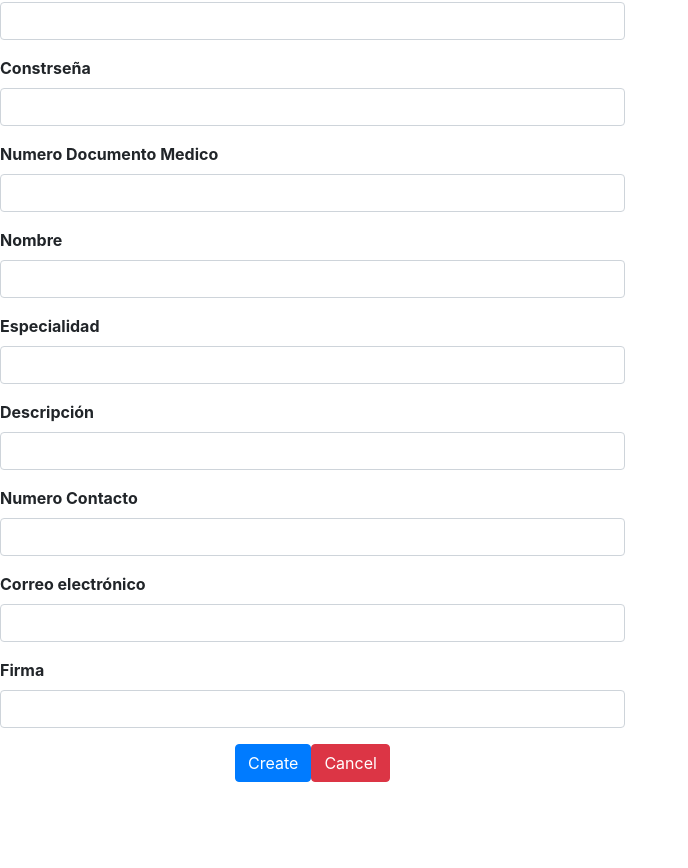
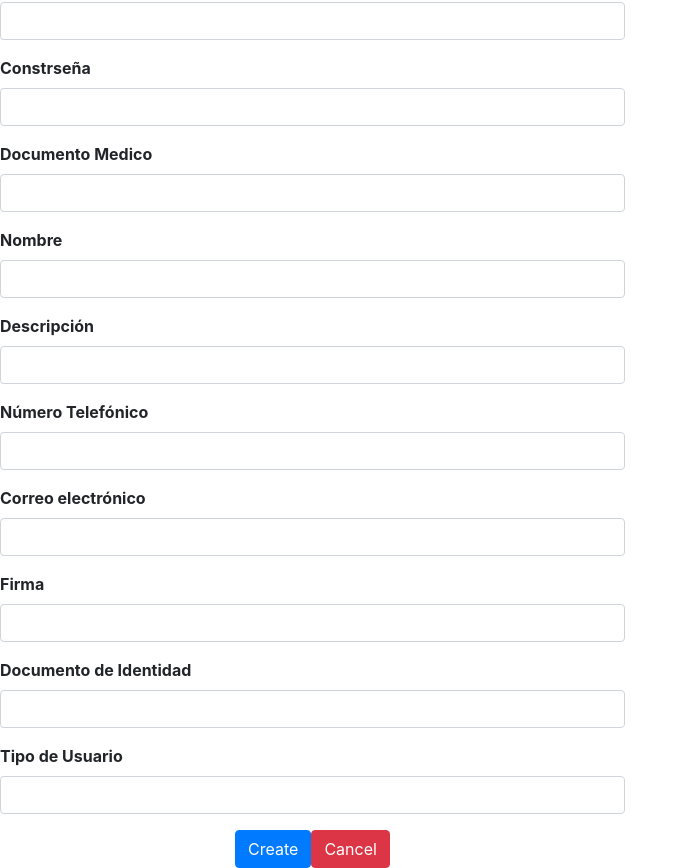
Before and after one commit to Uniandes-ISIS2603-backup/s4-front-MedicinaPrepagada, an Angular app: page /medicos/create in a window 1280 px wide. Shown: the part 161-1029 px from the top of the page, without its empty margins (0-688 px from the left). Before the commit the page ends 943 px from the top, so only its background shows below. Built offline with nearby package versions, Linux system fonts and the light colour scheme.

Commit message:
List, create y detail de médico quedan completamente funcionales

```diff
--- a/src/app/medico/medico-create/medico-create.component.html
+++ b/src/app/medico/medico-create/medico-create.component.html
@@ -16,9 +16,9 @@
             </div>
 
             <div class="form-group">
-                <label for="documentoMedico"><b>Numero Documento Medico</b></label>
-                <input type="number" name="documentoMedico" class="form-control" id="documentoMedico" [(ngModel)]= medico.documentoMedico
-                       #medicoDocumentoMedico="ngModel" [ngClass]="{'is-valid': f.submitted && medico.documentoMedico.invalid}" requireds>
+                <label for="documentoMedico"><b>Documento Medico</b></label>
+                <input type="number" name="documentoMedico" class="form-control" id="medicoDocumento" [(ngModel)] = medico.documentoMedico
+                       #medicoDocumentoMedico="ngModel" [ngClass]="{'is-valid': f.submitted && medico.documentoMedico.invalid}" required>
             </div>
 
             <div class="form-group">
@@ -27,11 +27,11 @@
                        #medicoNombre="ngModel" [ngClass]="{'is-valid': f.submitted && medico.nombre.invalid}" required>
             </div>
 
-            <div class="form-group">
+<!--            <div class="form-group">
                 <label  for="Especialidad"><b>Especialidad</b></label>
                 <input type="text" name="medicoEspecialidad" class="form-control" id="medicoEspecialidad" [(ngModel)] = medico.especialidad
                       #medicoEspecialidad="ngModel" [ngClass]="{'is-valid': f.submitted && medico.especialidad.invalid}" required>
-            </div>
+            </div>-->
 
             <div class="form-group">
                 <label for="Descripcion"><b>Descripción</b></label>
@@ -40,14 +40,14 @@
             </div>
 
             <div class="form-group">
-                <label for="Telefono"><b>Numero Contacto</b></label>
-                <input type="number" name="medicoNumeroContacto" class="form-control" id="medicoNumeroContacto" [(ngModel)] = medico.numeroContacto
-                       #medicoDireccion="ngModel" [ngClass]="{'is-valid': f.submitted && medico.numeroContacto.invalid}" required>
+                <label for="telefono"><b>Número Telefónico</b></label>
+                <input type="number" name="telefono" class="form-control" id="medicoTelefono" [(ngModel)] = medico.telefono
+                       #medicoDocumentoIdentidad="ngModel" [ngClass]="{'is-valid': f.submitted && medico.telefono.invalid}" required>
             </div>
 
             <div class="form-group">
                 <label for="Correo"><b>Correo electrónico</b></label>
-                <input type="text" name="medicoMail" class="form-control" id="medicoMail" [(ngModel)] = medico.mail
+                <input type="text" name="medicoMail" class="form-control" id="medicoMail" [(ngModel)] = medico.correo
                        #medicoMail="ngModel" [ngClass]="{'is-valid': f.submitted && medico.mail.invalid}" required>
             </div>
 
@@ -55,6 +55,18 @@
                 <label for="Firma"><b>Firma</b></label>
                 <input type="text" name="medicoFirma" class="form-control" id="medicoFirma" [(ngModel)] = medico.firma
                        #medicoFirma="ngModel" [ngClass]="{'is-valid': f.submitted && medico.firma.invalid}" required>
+            </div>
+
+            <div class="form-group">
+                <label for="documentoIdentidad"><b>Documento de Identidad</b></label>
+                <input type="number" name="tipo" class="form-control" id="medicoIdentidad" [(ngModel)] = medico.documentoIdentidad
+                       #medicoDocumentoIdentidad="ngModel" [ngClass]="{'is-valid': f.submitted && medico.documentoIdentidad.invalid}" required>
+            </div>
+
+            <div class="form-group">
+                <label for="TipoUsuario"><b>Tipo de Usuario</b></label>
+                <input type="text" name="tipo" class="form-control" id="medicoTipo" [(ngModel)] = medico.tipoUsuario
+                       #medicoTipoUsuario="ngModel" [ngClass]="{'is-valid': f.submitted && medico.tipoUsuario.invalid}" required>
             </div>
 
             <div class=" row form-inline justify-content-center aliign-self-center">
--- a/src/app/medico/medico-detail/medico-detail.component.html
+++ b/src/app/medico/medico-detail/medico-detail.component.html
@@ -1,6 +1,6 @@
 <div class="container-fluid row">
-    <div class="col-md-3"></div>
-<div class="col-md-3">
+    <div class="col-md-4"></div>
+<div class="col-md-8">
     <div class="container-fluid">
         <table class="table table-striped">
             <tr>
@@ -14,13 +14,7 @@
             <tr>
                 <th>Numero de Identificacion</th>
                 <th>{{medico.documentoIdentidad}}</th>
-            </tr>
-        </table>
-    </div>
-</div>
-<div class="col-md-3">
-    <div class="container-fluid">
-        <table class="table table-striped">
+
             <tr>
                 <th>Tipo Usuario</th>
                 <th>{{medico.tipoUsuario}}</th>
@@ -34,12 +28,6 @@
                 <th>{{medico.telefono}}</th>
             </tr>
 
-        </table>
-    </div>
-</div>
-<div class="col-md-3">
-    <div class="container-fluid">
-        <table class="table table-striped">
 
             <tr>
                 <th>Numero de documento medico</th>
--- a/src/app/medico/medico-list/medico-list.component.ts
+++ b/src/app/medico/medico-list/medico-list.component.ts
@@ -2,6 +2,7 @@ import { Component, OnInit } from '@angular/core';
 
 import {Medico} from '../medico';
 import {MedicoService} from '../medico.service';
+
 
 @Component({
   selector: 'app-medico-list',
@@ -13,6 +14,8 @@ export class MedicoListComponent implements OnInit {
 
     medicos: Medico[];
 
+
+
     getMedicos(): void {
         this.medicoService.getMedicos()
             .subscribe(medicos => this.medicos = medicos);
@@ -22,4 +25,5 @@ export class MedicoListComponent implements OnInit {
       this.getMedicos();
   }
 
+
 }
--- a/src/app/medico/medico.ts
+++ b/src/app/medico/medico.ts
@@ -10,13 +10,13 @@ export class Medico {
   contrasena: string;
   tipoUsuario: string;
   documentoIdentidad: number;
+  telefono: number;
+  documentoMedico: number;
   nombre: string;
-  telefono: number;
   correo: string;
-  documentoMedico: number;
   firma: string;
   descripcion: string;
-  especialidad: string;
+//  especialidad: string;
 
 //  constructor(idMedico: number,login: string,contrasena: string,tipoUsuario:string,documentoIdentidad: number, nombre: string, telefono: number, correo: string, documentoMedico: number,firma:string, descripcion: string, especialidad: string) {
 //    this.idMedico = idMedico;
```
Also changed, not shown: src/app/medico/medico-list/medico-list.component.html (+6 -3 lines), src/app/routing-module/app-routing.module.ts (+10 -4 lines).
